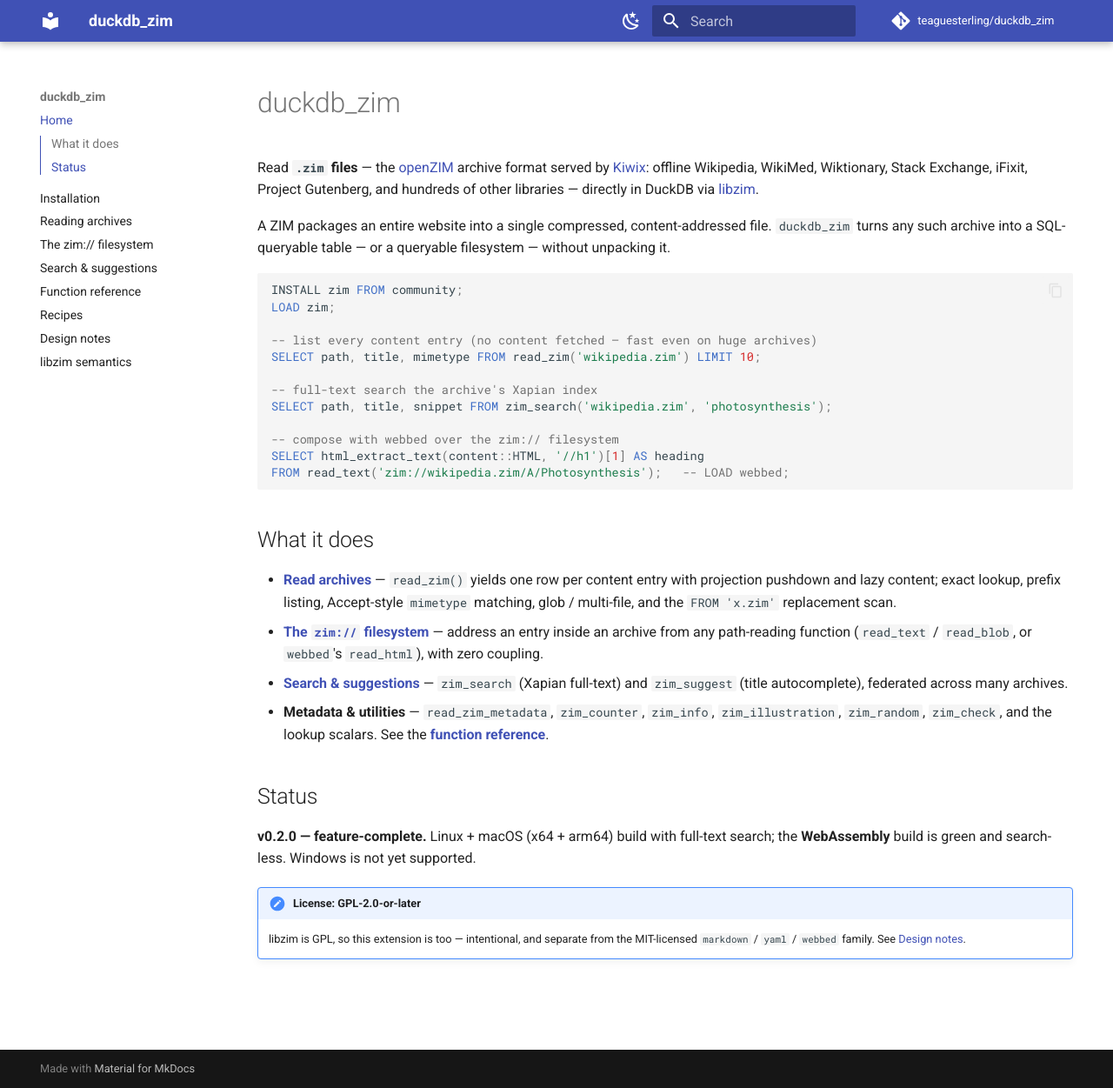
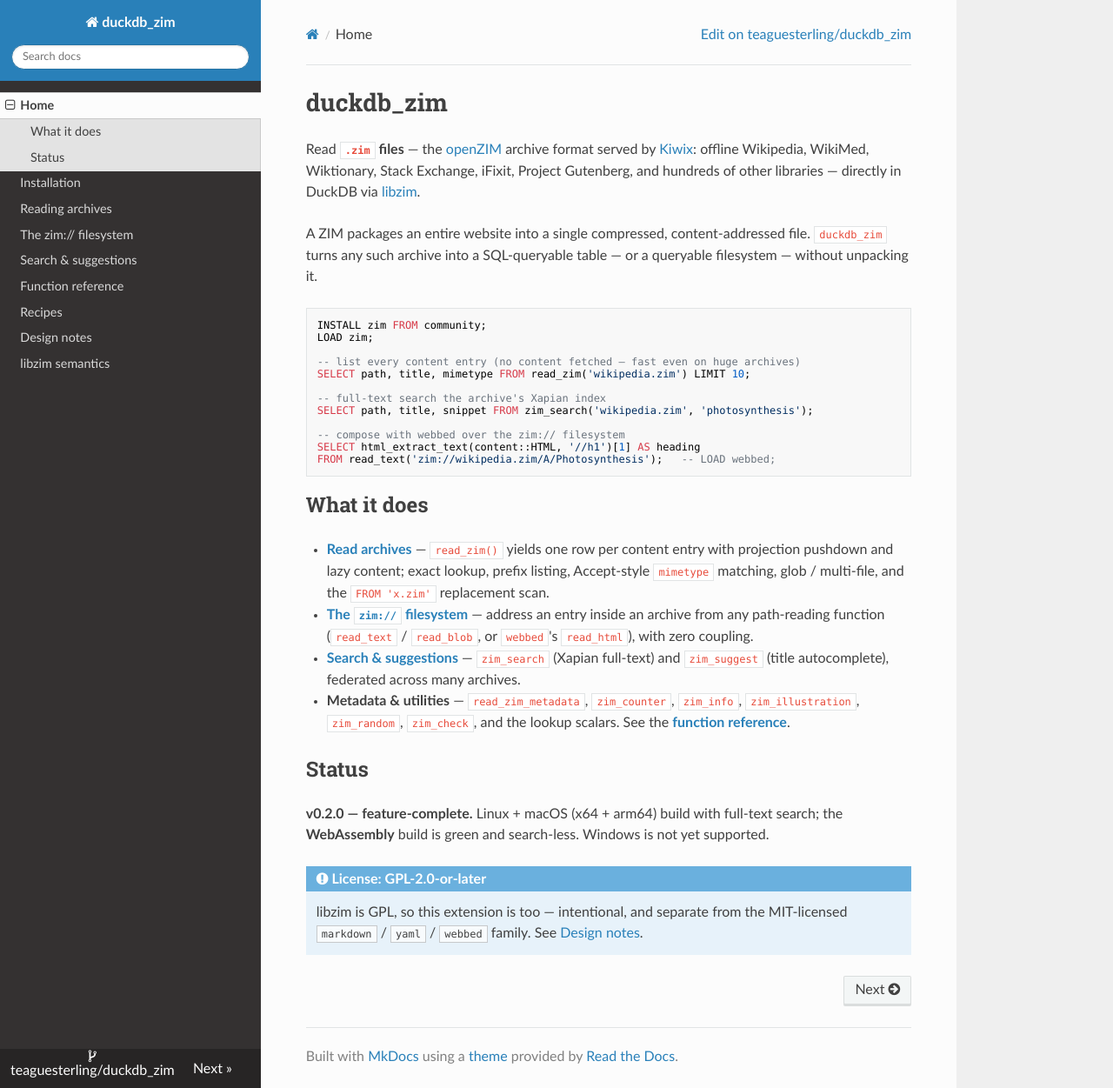
Before and after one commit to teaguesterling/duckdb_zim, an MkDocs documentation site: the page built from docs/index.md, in a window 1280 px wide and 1251 px high. Shown: the whole window at 87% size. Built offline with MkDocs 1.6.1, drawn with Linux system fonts in a browser that asks for light colours; nearby versions of some CDN libraries; comment, search, counter and statistics services are not loaded.

Commit message:
docs: use the built-in readthedocs mkdocs theme (drop mkdocs-material)
mkdocs-material's current 9.7.x line is unstable (it prints its own 'unsuitable
for production' warning re: MkDocs 2.0) and is the most likely cause of the Read
the Docs build failure. Switch to the readthedocs theme that ships with mkdocs
core -- no third-party theme dependency -- and core-only Markdown extensions,
with mkdocs pinned. Builds clean under mkdocs --strict.

Co-Authored-By: Claude Opus 4.8 <noreply@anthropic.com>

```diff
--- a/docs/requirements.txt
+++ b/docs/requirements.txt
@@ -1 +1,3 @@
-mkdocs-material>=9.5
+# Pinned to a known-good mkdocs; the readthedocs theme ships with mkdocs itself,
+# so no third-party theme dependency is needed.
+mkdocs==1.6.1
--- a/mkdocs.yml
+++ b/mkdocs.yml
@@ -3,37 +3,22 @@ site_description: Read .zim (Kiwix / openZIM) archives directly in DuckDB via li
 site_url: https://duckdb-zim.readthedocs.io/
 repo_url: https://github.com/teaguesterling/duckdb_zim
 repo_name: teaguesterling/duckdb_zim
-edit_uri: edit/main/docs/
 
+# Built-in theme that ships with mkdocs — no third-party theme dependency, which keeps
+# the Read the Docs build dependency-light and reliable.
 theme:
-  name: material
-  palette:
-    - scheme: default
-      primary: indigo
-      toggle:
-        icon: material/weather-night
-        name: Switch to dark mode
-    - scheme: slate
-      primary: indigo
-      toggle:
-        icon: material/weather-sunny
-        name: Switch to light mode
-  features:
-    - navigation.sections
-    - navigation.top
-    - content.code.copy
-    - toc.integrate
+  name: readthedocs
+  highlightjs: true
 
+# Core Python-Markdown extensions only (all bundled with mkdocs — no extra packages).
 markdown_extensions:
   - admonition
   - attr_list
   - tables
+  - fenced_code
+  - codehilite
   - toc:
       permalink: true
-  - pymdownx.highlight:
-      anchor_linenums: true
-  - pymdownx.superfences
-  - pymdownx.inlinehilite
 
 nav:
   - Home: index.md
```
